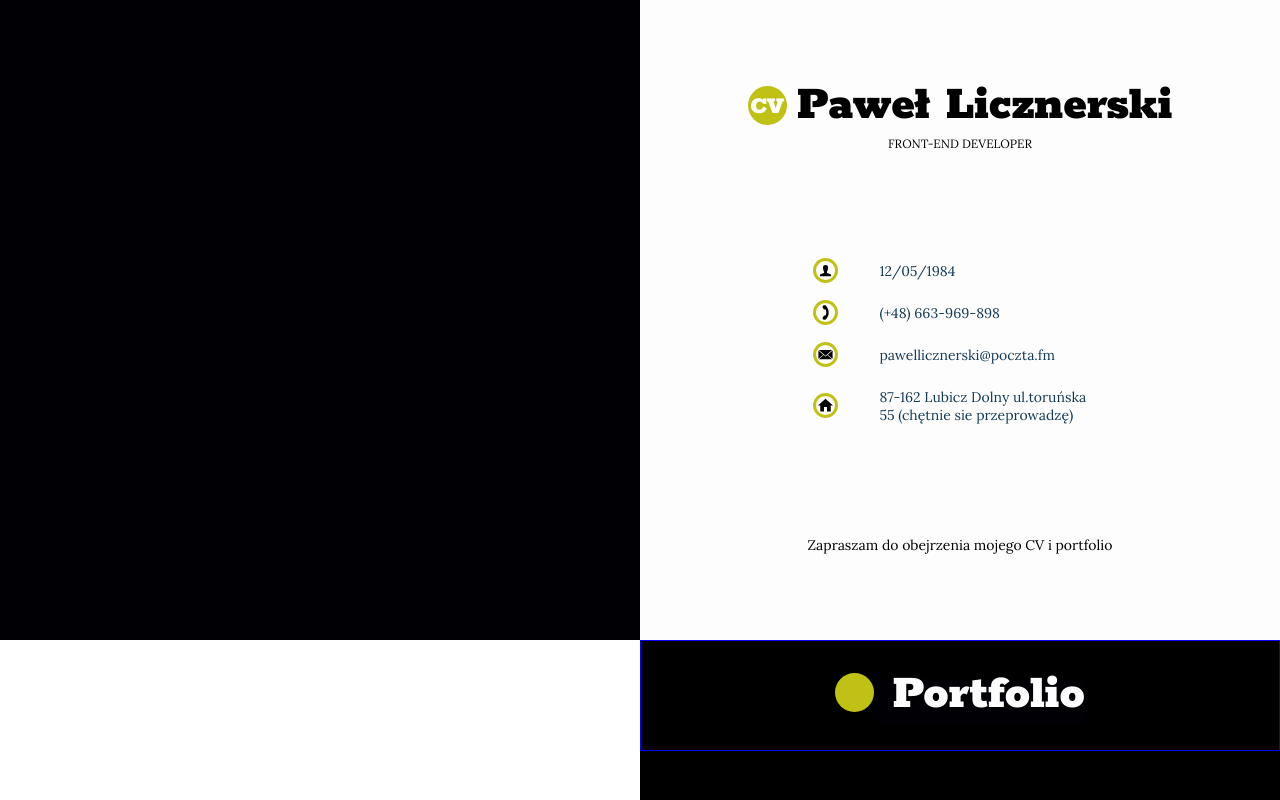
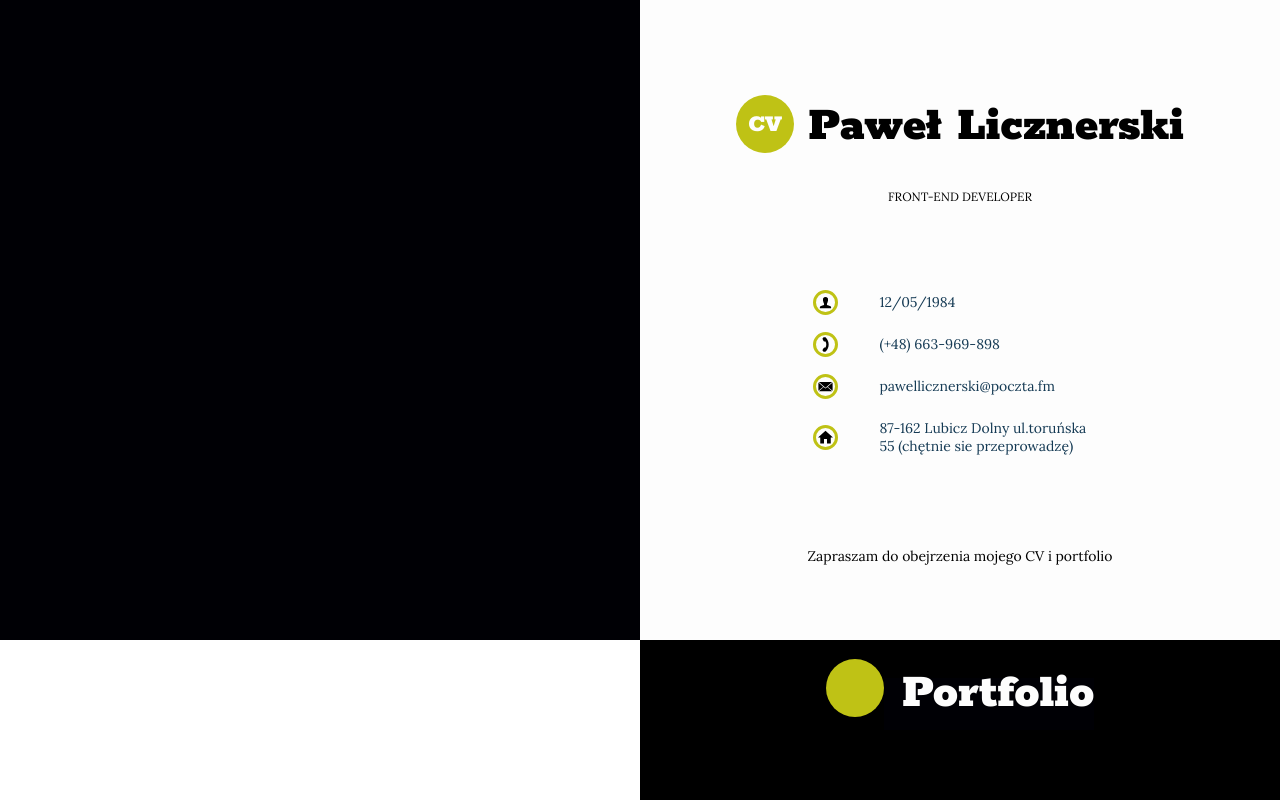
Before and after one commit to pawellicznerski/cv_pawel, a React (Create React App) app: page / in a window 1280 px wide. Shown: the top 800 px of the page. Built offline with nearby package versions, Linux system fonts and the light colour scheme.

Commit message:
some styling

```diff
--- a/src/App.css
+++ b/src/App.css
@@ -33,6 +33,13 @@
       font-size: 25px;
       margin-right: 10px;
       padding-top: 3px; }
+      @media (min-width: 1000px) {
+        .header__about-me__cv {
+          margin: 1.5vw 14px 2vw 0;
+          background-size: 32px 32px;
+          height: 58px;
+          width: 58px;
+          border-radius: 29px; } }
     .header__about-me__me {
       width: 80%;
       text-align: center;
@@ -57,7 +64,7 @@
         @media (min-width: 760px) {
           .header__about-me__me_name {
             font-size: 35px; } }
-        @media (min-width: 760px) {
+        @media (min-width: 1000px) {
           .header__about-me__me_name {
             font-size: 50px; } }
       .header__about-me__me_profession {
@@ -727,8 +734,7 @@
       height: 50vw; } }
 
 .interests__content {
-  width: 100%;
-  border: 1px solid red; }
+  width: 100%; }
   .interests__content .interests__cirles {
     width: 80%;
     padding-left: 24vw;
@@ -759,6 +765,7 @@
       font-size: 17.6px;
       width: 160px;
       height: 160px;
+      border: 8px solid #bfc215;
       position: relative; }
       .interests__content .interests__cirles_item_dark-main_lightest {
         font-size: 14.4px;
@@ -786,6 +793,7 @@
         font-size: 15.4px;
         width: 140px;
         height: 140px;
+        border: 8px solid #bfc215;
         position: relative; }
         .interests__content .interests__cirles_item_dark-main_lightest {
           font-size: 12.6px;
@@ -813,6 +821,7 @@
         font-size: 19.8px;
         width: 180px;
         height: 180px;
+        border: 8px solid #bfc215;
         position: relative; }
         .interests__content .interests__cirles_item_dark-main_lightest {
           font-size: 16.2px;
@@ -840,6 +849,7 @@
         font-size: 24.2px;
         width: 220px;
         height: 220px;
+        border: 8px solid #bfc215;
         position: relative; }
         .interests__content .interests__cirles_item_dark-main_lightest {
           font-size: 19.8px;
@@ -867,8 +877,7 @@
   padding-bottom: 10px;
   background-color: rgba(10, 10, 10, 0);
   display: flex;
-  justify-content: center;
-  border: 1px solid blue; }
+  justify-content: center; }
   @media (min-width: 600px) {
     .section-el-header {
       padding-bottom: 0; } }
@@ -894,7 +903,11 @@
         margin: 1.5vw 0 2vw 0; } }
     @media (min-width: 1000px) {
       .section-el-header__icon {
-        margin: 2.5vw 0 3vw 0; } }
+        margin: 1.5vw 0 3vw 0;
+        background-size: 32px 32px;
+        height: 58px;
+        width: 58px;
+        border-radius: 29px; } }
   .section-el-header__text {
     padding-left: 4px;
     text-transform: capitalize;
--- a/src/components/cv-page/main/__section__el_header/_section__el_header.scss
+++ b/src/components/cv-page/main/__section__el_header/_section__el_header.scss
@@ -5,7 +5,7 @@
     background-color: rgba(10,10,10,0);
     display: flex;
     justify-content: center;
-    border: 1px solid blue;
+    // border: 1px solid blue;
     @include mobile{
       padding-bottom: 0;
     };
@@ -27,7 +27,11 @@
         margin: 1.5vw 0 2vw 0;
       };
       @include laptop{
-        margin: 2.5vw 0 3vw 0;
+        margin: 1.5vw 0 3vw 0;
+        background-size: 32px 32px;
+        height: 58px;
+        width: 58px;
+        border-radius: 29px;
       };
     }
 
--- a/src/components/cv-page/main/interests/_interests.scss
+++ b/src/components/cv-page/main/interests/_interests.scss
@@ -8,7 +8,7 @@
     font-size: $biggestCircleSize*0.11;
     width: $biggestCircleSize;
     height: $biggestCircleSize;
-    // background-color: $color__primary_olive;
+    border: 8px solid $color__primary_olive;
     position: relative;
     &_lightest{
       font-size: $biggestCircleSize*0.09;
@@ -65,7 +65,7 @@
 }
   .interests__content{
     width: 100%;
-    border: 1px solid red;
+    // border: 1px solid red;
     .interests__cirles{
       width: 80%;
       padding-left: 24vw;
```
Also changed, not shown: src/components/cv-page/header/_header.scss (+9 -1 lines).
